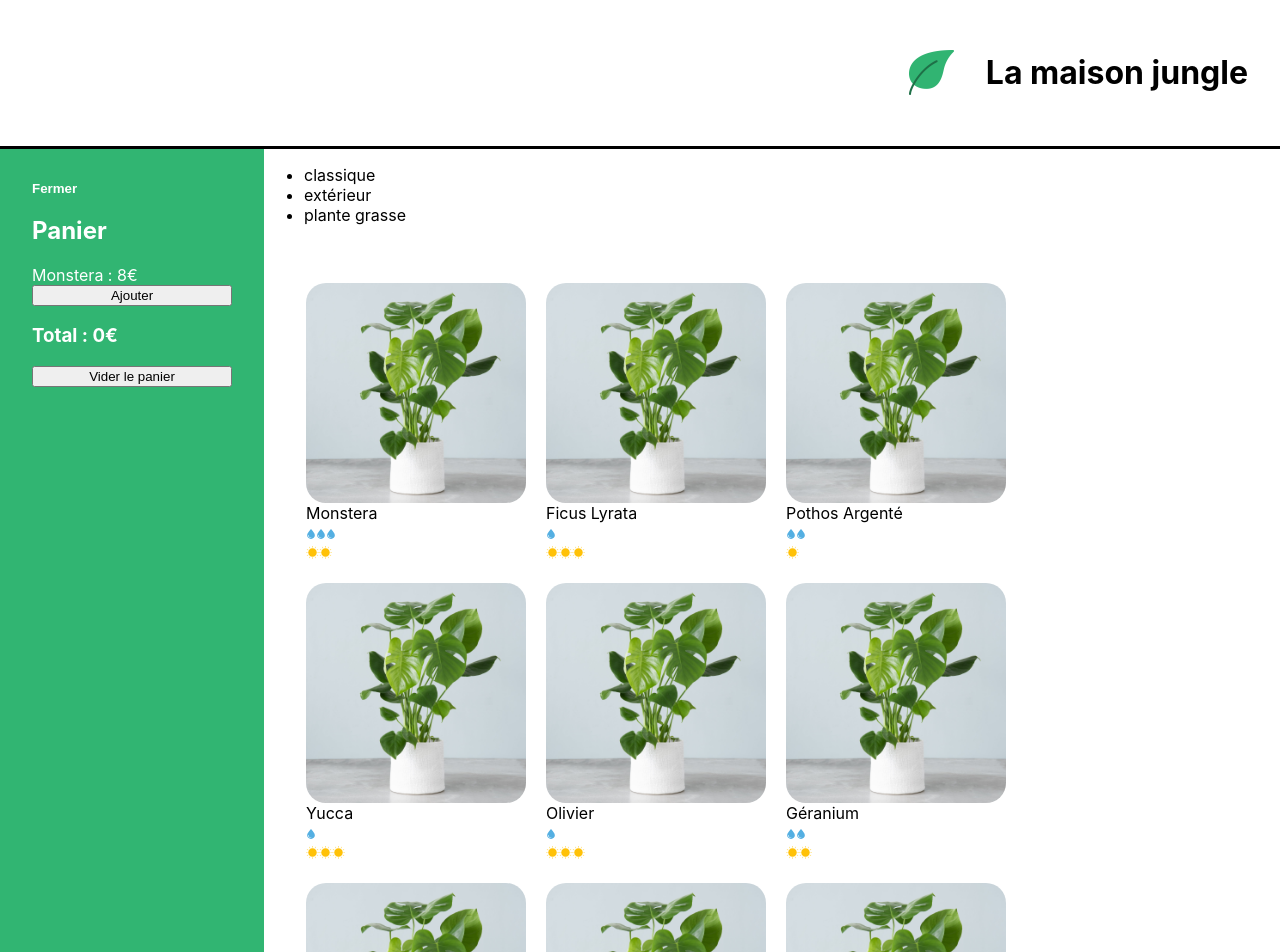
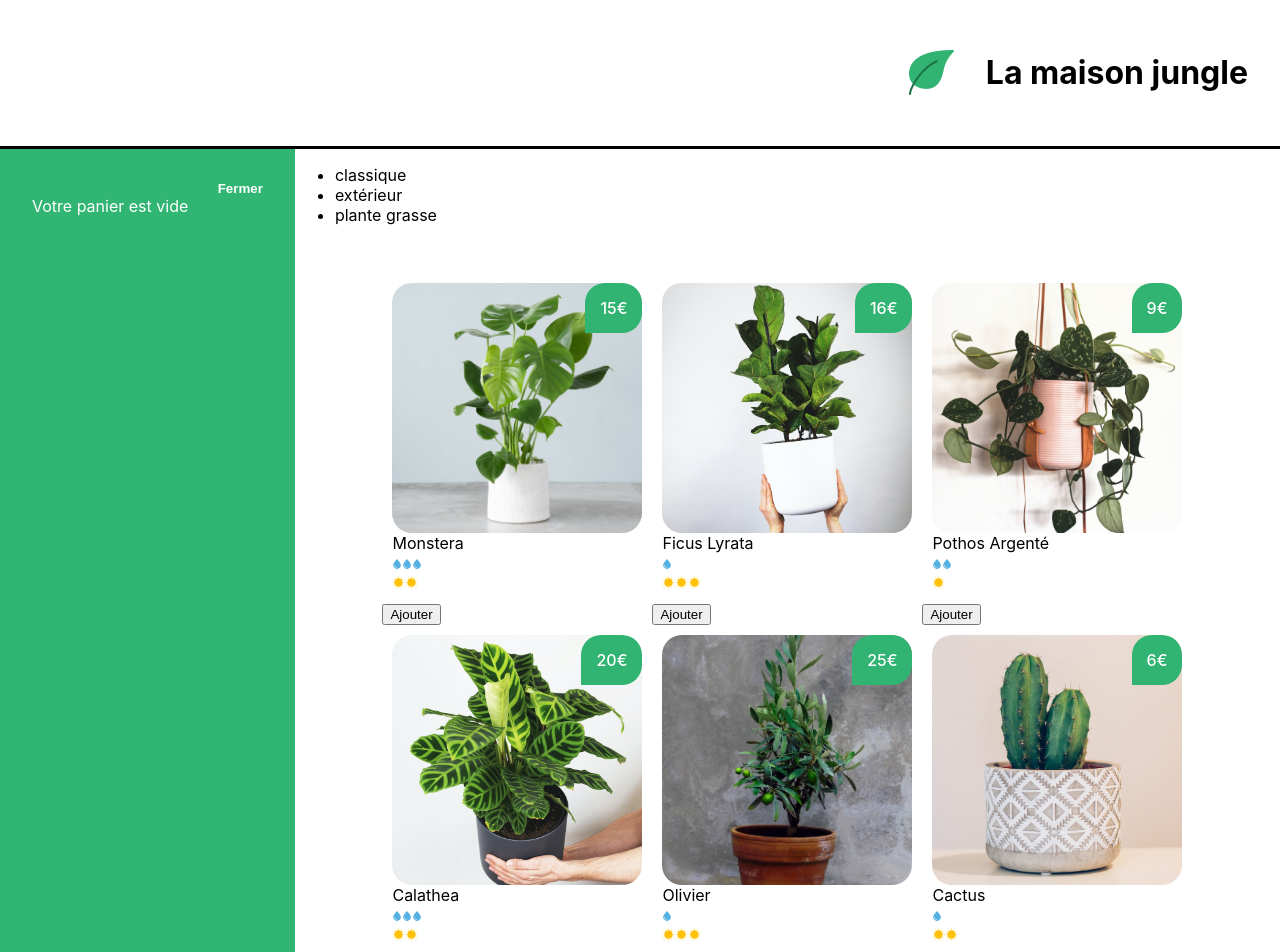
Before and after one commit to xavmllt/la_maison_jungle, a React (Create React App) app in the folder la-maison-jungle/: page / in a window 1280 px wide. Shown: the top 952 px of the page. Built offline with nearby package versions, Linux system fonts and the light colour scheme.

Commit message:
Partage de state React

```diff
--- a/la-maison-jungle/src/components/App.js
+++ b/la-maison-jungle/src/components/App.js
@@ -1,3 +1,4 @@
+import { useState } from 'react'
 import Banner from './Banner'
 import logo from '../assets/logo.png'
 import Cart from './Cart'
@@ -6,6 +7,7 @@ import ShoppingList from './ShoppingList'
 import '../styles/Layout.css'
 
 function App() {
+	const [cart, updateCart] = useState([])
 	return (
 		<div>
 			<Banner>
@@ -13,8 +15,8 @@ function App() {
 				<h1 className='lmj-title'>La maison jungle</h1>
 			</Banner>
 			<div className='lmj-layout-inner'>
-				<Cart />
-				<ShoppingList />
+				<Cart cart={cart} updateCart={updateCart} />
+				<ShoppingList cart={cart} updateCart={updateCart} />
 			</div>
 			<Footer />
 		</div>
--- a/la-maison-jungle/src/components/CareScale.js
+++ b/la-maison-jungle/src/components/CareScale.js
@@ -1,8 +1,8 @@
 import Sun from '../assets/sun.svg'
 import Water from '../assets/water.svg'
 
-// Ici il s'agit d'une manière de faire.
-// Vous auriez aussi pu utiliser une fonction qui retourne l'élément souhaité, ou bien faire directement des conditions
+// Ici, il s'agit d'une manière de faire.
+//Vous auriez aussi pu utiliser une fonction qui retourne l'élément souhaité, ou bien faire directement des conditions
 const quantityLabel = {
 	1: 'peu',
 	2: 'modérément',
--- a/la-maison-jungle/src/components/Cart.js
+++ b/la-maison-jungle/src/components/Cart.js
@@ -1,11 +1,12 @@
 import { useState } from 'react'
 import '../styles/Cart.css'
 
-function Cart() {
-	const monsteraPrice = 8
-	const [cart, updateCart] = useState(0)
+function Cart({ cart, updateCart }) {
 	const [isOpen, setIsOpen] = useState(true)
-
+	const total = cart.reduce(
+		(acc, plantType) => acc + plantType.amount * plantType.price,
+		0
+	)
 	return isOpen ? (
 		<div className='lmj-cart'>
 			<button
@@ -14,11 +15,22 @@ function Cart() {
 			>
 				Fermer
 			</button>
-			<h2>Panier</h2>
-			<div>Monstera : {monsteraPrice}€</div>
-			<button onClick={() => updateCart(cart + 1)}>Ajouter</button>
-			<h3>Total : {monsteraPrice * cart}€</h3>
-			<button onClick={() => updateCart(0)}>Vider le panier</button>
+			{cart.length > 0 ? (
+				<div>
+					<h2>Panier</h2>
+					<ul>
+						{cart.map(({ name, price, amount }, index) => (
+							<div key={`${name}-${index}`}>
+								{name} {price}€ x {amount}
+							</div>
+						))}
+					</ul>
+					<h3>Total :{total}€</h3>
+					<button onClick={() => updateCart([])}>Vider le panier</button>
+				</div>
+			) : (
+				<div>Votre panier est vide</div>
+			)}
 		</div>
 	) : (
 		<div className='lmj-cart-closed'>
--- a/la-maison-jungle/src/components/Footer.js
+++ b/la-maison-jungle/src/components/Footer.js
@@ -1,17 +1,16 @@
 import { useState } from 'react'
 import '../styles/Footer.css'
-
 
 function Footer() {
 	const [inputValue, setInputValue] = useState('')
 
-	function handleInput(e){
+	function handleInput(e) {
 		setInputValue(e.target.value)
 	}
 
-	function handleBlur(){
-		if(!inputValue.includes('@')){
-			alert("Attention, il n'y a pas d'@, ceci n'est pas une adresse valude 🌦️");
+	function handleBlur() {
+		if (!inputValue.includes('@')) {
+			alert("Attention, il n'y a pas d'@, ceci n'est pas une adresse valide 😥")
 		}
 	}
 
@@ -31,5 +30,4 @@ function Footer() {
 	)
 }
 
-
 export default Footer
--- a/la-maison-jungle/src/components/PlantItem.js
+++ b/la-maison-jungle/src/components/PlantItem.js
@@ -5,9 +5,10 @@ function handleClick(plantName) {
 	alert(`Vous voulez acheter 1 ${plantName}? Très bon choix 🌱✨`)
 }
 
-function PlantItem({ cover, name, water, light }) {
+function PlantItem({ cover, name, water, light, price }) {
 	return (
 		<li className='lmj-plant-item' onClick={() => handleClick(name)}>
+			<span className='lmj-plant-item-price'>{price}€</span>
 			<img className='lmj-plant-item-cover' src={cover} alt={`${name} cover`} />
 			{name}
 			<div>
--- a/la-maison-jungle/src/components/ShoppingList.js
+++ b/la-maison-jungle/src/components/ShoppingList.js
@@ -2,29 +2,47 @@ import { plantList } from '../datas/plantList'
 import PlantItem from './PlantItem'
 import '../styles/ShoppingList.css'
 
-function ShoppingList() {
+function ShoppingList({ cart, updateCart }) {
 	const categories = plantList.reduce(
 		(acc, plant) =>
 			acc.includes(plant.category) ? acc : acc.concat(plant.category),
 		[]
 	)
 
+	function addToCart(name, price) {
+		const currentPlantSaved = cart.find((plant) => plant.name === name)
+		if (currentPlantSaved) {
+			const cartFilteredCurrentPlant = cart.filter(
+				(plant) => plant.name !== name
+			)
+			updateCart([
+				...cartFilteredCurrentPlant,
+				{ name, price, amount: currentPlantSaved.amount + 1 }
+			])
+		} else {
+			updateCart([...cart, { name, price, amount: 1 }])
+		}
+	}
+
 	return (
-		<div>
+		<div className='lmj-shopping-list'>
 			<ul>
 				{categories.map((cat) => (
 					<li key={cat}>{cat}</li>
 				))}
 			</ul>
 			<ul className='lmj-plant-list'>
-				{plantList.map(({ id, cover, name, water, light }) => (
+				{plantList.map(({ id, cover, name, water, light, price }) => (
+					<div key={id}>
 						<PlantItem
-						key={id}
 							cover={cover}
 							name={name}
 							water={water}
 							light={light}
+							price={price}
 						/>
+						<button onClick={() => addToCart(name, price)}>Ajouter</button>
+					</div>
 				))}
 			</ul>
 		</div>
--- a/la-maison-jungle/src/datas/plantList.js
+++ b/la-maison-jungle/src/datas/plantList.js
@@ -1,4 +1,12 @@
 import monstera from '../assets/monstera.jpg'
+import lyrata from '../assets/lyrata.jpg'
+import pothos from '../assets/pothos.jpg'
+import succulent from '../assets/succulent.jpg'
+import olivier from '../assets/olivier.jpg'
+import basil from '../assets/basil.jpg'
+import mint from '../assets/mint.jpg'
+import calathea from '../assets/calathea.jpg'
+import cactus from '../assets/cactus.jpg'
 
 export const plantList = [
 	{
@@ -7,7 +15,8 @@ export const plantList = [
 		id: '1ed',
 		light: 2,
 		water: 3,
-		cover: monstera
+		cover: monstera,
+		price: 15
 	},
 	{
 		name: 'ficus lyrata',
@@ -15,23 +24,29 @@ export const plantList = [
 		id: '2ab',
 		light: 3,
 		water: 1,
-		cover: monstera
+		cover: lyrata,
+		price: 16
 	},
+
 	{
 		name: 'pothos argenté',
 		category: 'classique',
 		id: '3sd',
 		light: 1,
 		water: 2,
-		cover: monstera
+		cover: pothos,
+
+		price: 9
 	},
 	{
-		name: 'yucca',
+		name: 'calathea',
 		category: 'classique',
 		id: '4kk',
-		light: 3,
-		water: 1,
-		cover: monstera
+		light: 2,
+		water: 3,
+		cover: calathea,
+
+		price: 20
 	},
 	{
 		name: 'olivier',
@@ -39,15 +54,18 @@ export const plantList = [
 		id: '5pl',
 		light: 3,
 		water: 1,
-		cover: monstera
+		cover: olivier,
+		price: 25
 	},
+
 	{
-		name: 'géranium',
-		category: 'extérieur',
-		id: '6uo',
+		name: 'cactus',
+		category: 'plante grasse',
+		id: '8fp',
 		light: 2,
-		water: 2,
-		cover: monstera
+		water: 1,
+		cover: cactus,
+		price: 6
 	},
 	{
 		name: 'basilique',
@@ -55,15 +73,8 @@ export const plantList = [
 		id: '7ie',
 		light: 2,
 		water: 3,
-		cover: monstera
-	},
-	{
-		name: 'aloe',
-		category: 'plante grasse',
-		id: '8fp',
-		light: 2,
-		water: 1,
-		cover: monstera
+		cover: basil,
+		price: 5
 	},
 	{
 		name: 'succulente',
@@ -71,6 +82,17 @@ export const plantList = [
 		id: '9vn',
 		light: 2,
 		water: 1,
-		cover: monstera
+		cover: succulent,
+		price: 8
+	},
+
+	{
+		name: 'menthe',
+		category: 'extérieur',
+		id: '6uo',
+		light: 2,
+		water: 2,
+		cover: mint,
+		price: 4
 	}
 ]
--- a/la-maison-jungle/src/styles/Cart.css
+++ b/la-maison-jungle/src/styles/Cart.css
@@ -5,7 +5,7 @@
 	display: flex;
 	flex-direction: column;
 	justify-content: flex-start;
-	width: 200px;
+	width: 300px;
 }
 
 .lmj-cart-add-button {
@@ -22,11 +22,12 @@
 	align-self: self-start;
 	padding: 0;
 	color: white;
+	align-self: flex-end;
 }
 
 .lmj-cart-closed {
 	padding: 32px;
-	width: 200px;
+	width: 300px;
 }
 
 .lmj-cart-closed > button {
--- a/la-maison-jungle/src/styles/PlantItem.css
+++ b/la-maison-jungle/src/styles/PlantItem.css
@@ -1,7 +1,8 @@
 .lmj-plant-item-cover {
-	height: 220px;
-	width: 220px;
+	height: 250px;
+	width: 250px;
 	border-radius: 20px;
+	object-fit: cover;
 }
 
 .lmj-plant-item {
@@ -11,4 +12,16 @@
 	justify-content: center;
 	flex-direction: column;
 	text-transform: capitalize;
+	position: relative;
 }
+
+.lmj-plant-item-price {
+	position: absolute;
+	border-radius: 20px 20px 20px 0;
+	background-color: #31b472;
+	color: white;
+	padding: 15px;
+	right: 0;
+	top: 0;
+	font-weight: 500;
+}
--- a/la-maison-jungle/src/styles/ShoppingList.css
+++ b/la-maison-jungle/src/styles/ShoppingList.css
@@ -1,7 +1,11 @@
+.lmj-shopping-list {
+	width: 100%;
+}
+
 .lmj-plant-list {
 	list-style-type: none;
 	padding: 32px;
 	display: flex;
 	flex-wrap: wrap;
-	max-width: 800px;
+	justify-content: center;
 }
```
Also changed, not shown: la-maison-jungle/src/components/Categories.js (added, +23 -0 lines), la-maison-jungle/src/styles/Categories.css (added, +8 -0 lines). Lines whose indentation alone changed are shown as unchanged.
